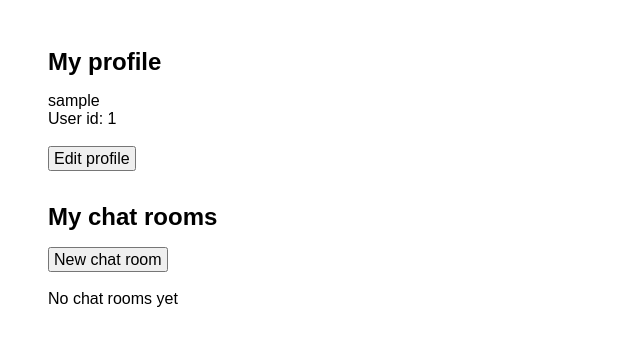
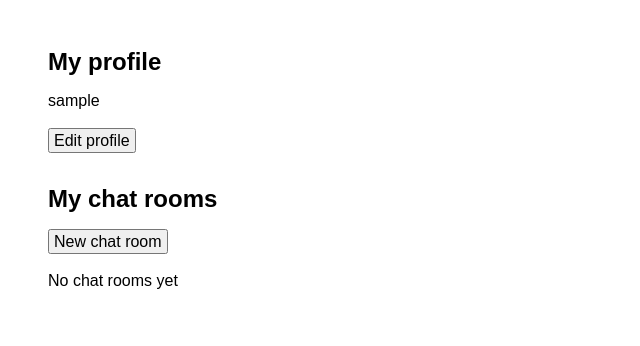
Before and after one commit to mkankaan/csbproject, a Flask app: page /user/1 in a window 1280 px wide. Shown: the part 70-416 px from the top of the page, without its empty margins (0-640 px from the left). Run offline with Flask 3, Linux system fonts and the light colour scheme; the visitor is signed in with stand-in values (Sample User, id 1); data comes from the database, SQL or seed files in the repository; data that the repository does not hold is empty.

Commit message:
Add screenshots of flaw 1 (before)

```diff
--- a/templates/user.html
+++ b/templates/user.html
@@ -3,7 +3,7 @@
     <h2>My profile</h2>
 
     <p>{{ user.username }}</p>
-    <p>User id: {{ user.id }}</p>
+    <!-- <p>User id: {{ user.id }}</p> -->
     <br/>
     <a href="/edit_profile/{{ user.id }}"><button>Edit profile</button></a>
 </section>
```
Also changed, not shown: 3 other files.
